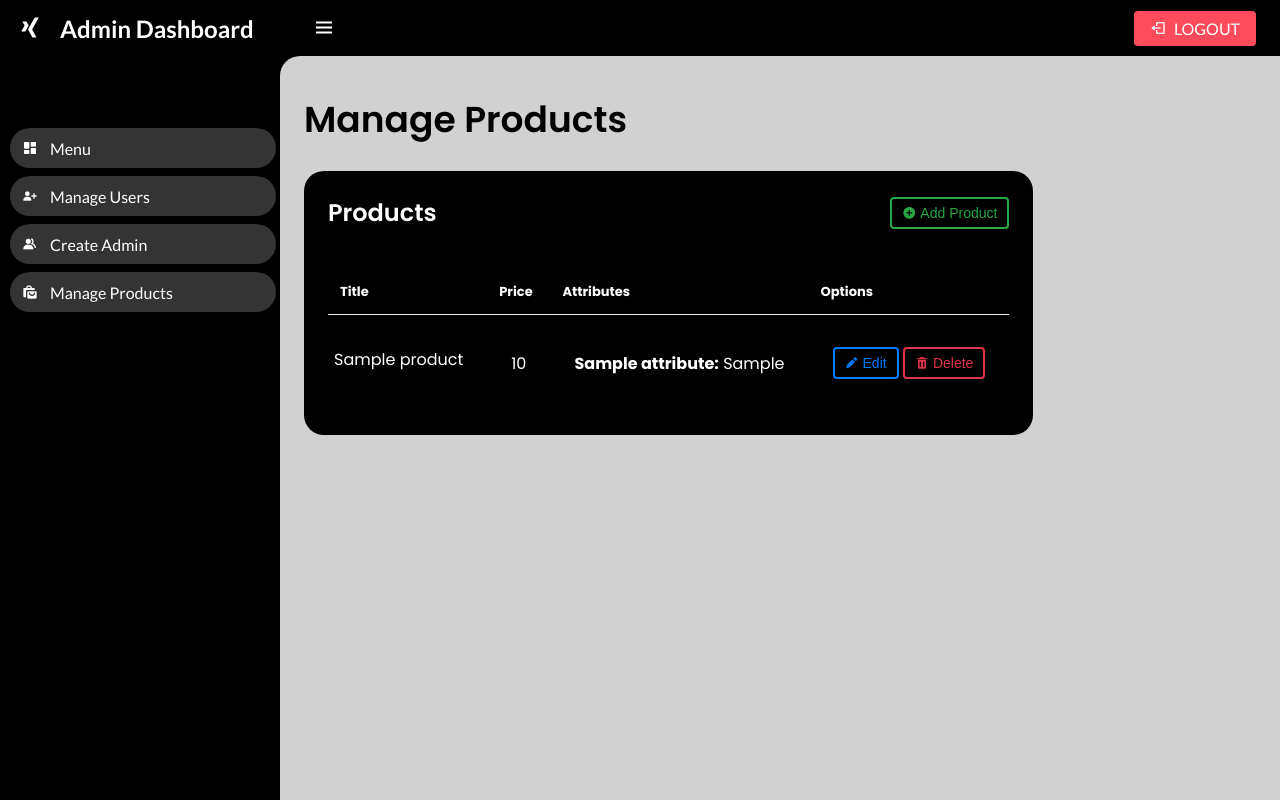
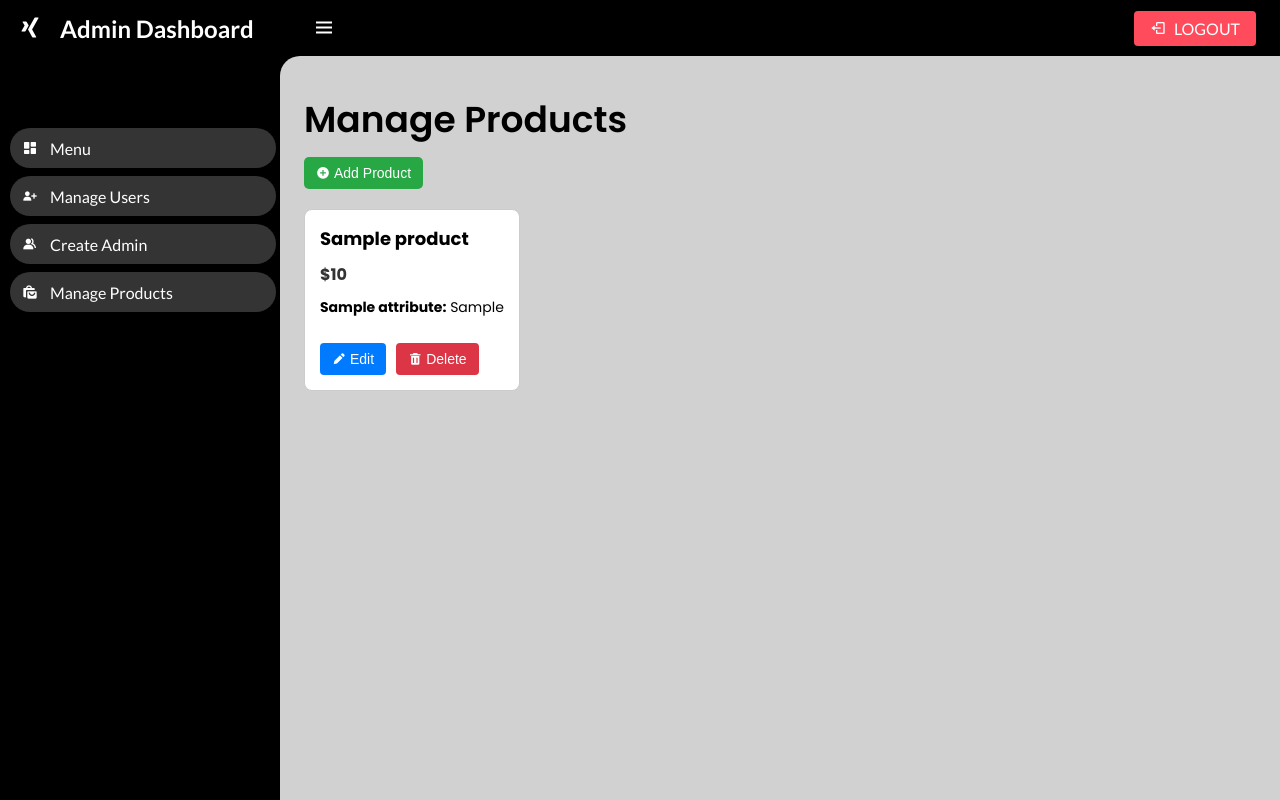
Before and after one commit to Ou4y/Software_frontend, a PHP site: page /Views/public/ManageProducts.php in a window 1280 px wide. Run offline with PHP 8.4, Linux system fonts and the light colour scheme; tables that the repository leaves empty or names only in its code hold one stand-in row (values such as "Sample post").

Commit message:
manage product view styling

```diff
--- /dev/null
+++ b/Views/Assets/css/manageProducts.css
@@ -0,0 +1,90 @@
+.products-container {
+    display: flex;
+    flex-wrap: wrap;
+    gap: 20px;
+    margin-top: 20px;
+  }
+
+  .product-card {
+    border: 1px solid #ccc;
+    border-radius: 8px;
+    padding: 15px;
+    margin-bottom: 15px;
+    display: flex;
+    flex-direction: column;
+    background-color: #ffffff;
+    color: #000;
+  }
+
+  .product-card h4 {
+    margin: 0 0 10px;
+    font-size: 18px;
+  }
+
+  .product-card .price {
+    font-size: 16px;
+    font-weight: bold;
+    color: #333;
+    margin-bottom: 10px;
+  }
+
+  .product-card .attributes ul {
+    list-style: none;
+    padding: 0;
+    margin: 0;
+  }
+
+  .product-card .attributes li {
+    font-size: 14px;
+    margin-bottom: 5px;
+  }
+
+  .product-card .product-images {
+    display: flex;
+    gap: 10px;
+    margin-top: 10px;
+  }
+
+  .product-card .product-image {
+    width: 80px;
+    height: 80px;
+    object-fit: cover;
+    border: 1px solid #ccc;
+    border-radius: 5px;
+    transition: transform 0.3s ease;
+  }
+
+  .product-card .product-image:hover {
+    transform: scale(1.1);
+  }
+
+  .product-card .options {
+    margin-top: 10px;
+    display: flex;
+    gap: 10px;
+  }
+
+  .product-card .options button {
+    padding: 8px 12px;
+    border: none;
+    border-radius: 4px;
+    cursor: pointer;
+    color: #fff;
+  }
+
+  .edit-btn {
+    background-color: #007bff;
+  }
+
+  .delete-btn {
+    background-color: #dc3545;
+  }
+
+  .add-btn {
+    background-color: #28a745;
+    padding: 8px 12px;
+    border-radius: 5px;
+    cursor: pointer;
+    color: #fff;
+    border: none;
+  }
--- a/Views/public/ManageProducts.php
+++ b/Views/public/ManageProducts.php
@@ -12,6 +12,7 @@ $products = $controller->getAllProducts();
   <link rel="stylesheet" href="../Assets/css/adminstyle.css">
   <link href='https://unpkg.com/boxicons@2.1.4/css/boxicons.min.css' rel='stylesheet'>
   <link rel="stylesheet" href="../Assets/css/navbar.css">
+  <link rel="stylesheet" href="../Assets/css/manageProducts.css">
   <title>Manage Products</title>
 </head>
 <body>
@@ -30,66 +31,55 @@ $products = $controller->getAllProducts();
   <section id="content">
     <nav>
       <i class='bx bx-menu menu-icon'></i>
-      <a  href='logout.php' class="logout-btn"><i class='bx bx-log-out'></i>Logout</a>
+      <a href='logout.php' class="logout-btn"><i class='bx bx-log-out'></i>Logout</a>
     </nav>
     <main>
       <div class="head-title">
         <div class="left">
           <h1>Manage Products</h1>
-          <div class="table-data">
-            <div class="order">
-              <div class="head">
-                <h3>Products</h3>
+          <div>
             <button class="add-btn" onclick="window.location.href='addproduct.php'">
               <i class='bx bxs-plus-circle'></i> Add Product
             </button>
           </div>
-              <table>
-                <thead>
-                  <tr>
-                    <th>Title</th>
-                    <th>Price</th>
-                    <th>Attributes</th>
-                    <th>Options</th>
-                  </tr>
-                </thead>
-                <tbody id="orderList">
+          <div class="products-container">
             <?php if (!empty($products)): ?>
               <?php foreach ($products as $product): ?>
-                      <tr data-id="<?= htmlspecialchars($product['id']) ?>">
-                        <td><?= htmlspecialchars($product['title']) ?></td>
-                        <td><?= htmlspecialchars($product['price']) ?></td>
-                        <td>
+                <div class="product-card">
+                  <h4><?= htmlspecialchars($product['title']) ?></h4>
+                  <div class="price">$<?= htmlspecialchars($product['price']) ?></div>
+                  <div class="attributes">
                     <ul>
                       <?php foreach ($product['attributes'] as $name => $value): ?>
                         <li><strong><?= htmlspecialchars($name) ?>:</strong> <?= htmlspecialchars($value) ?></li>
                       <?php endforeach; ?>
                     </ul>
-                        </td>
-                        <td>
+                  </div>
+                  <div class="product-images">
+                    <?php if (!empty($product['images'])): ?>
+                      <?php foreach ($product['images'] as $image): ?>
+                        <img src="<?= htmlspecialchars($image) ?>" alt="<?= htmlspecialchars($product['title']) ?>" class="product-image">
+                      <?php endforeach; ?>
+                    <?php endif; ?>
+                  </div>
+                  <div class="options">
                     <button class="edit-btn" onclick="window.location.href='editProduct.php?id=<?= $product['id'] ?>'">
                       <i class='bx bxs-pencil'></i> Edit
                     </button>
                     <button class="delete-btn" onclick="confirmDelete(<?= $product['id'] ?>)">
                       <i class='bx bxs-trash'></i> Delete
                     </button>
-                        </td>
-                      </tr>
+                  </div>
+                </div>
               <?php endforeach; ?>
             <?php else: ?>
-                    <tr>
-                      <td colspan="4">No products found.</td>
-                    </tr>
+              <p>No products found.</p>
             <?php endif; ?>
-                </tbody>
-              </table>
-            </div>
           </div>
         </div>
       </div>
     </main>
   </section>
-  <script src="../Assets/js/admin.js"></script>
   <script>
     function confirmDelete(productId) {
       if (!productId) {
@@ -109,8 +99,7 @@ $products = $controller->getAllProducts();
         .then(data => {
           if (data.success) {
             alert("Product deleted successfully.");
-            const row = document.querySelector(`tr[data-id='${productId}']`);
-            if (row) row.remove();
+            location.reload();
           } else {
             alert(data.message || "Failed to delete product.");
           }
--- a/Views/public/addproduct.php
+++ b/Views/public/addproduct.php
@@ -8,8 +8,6 @@ if ($_SERVER['REQUEST_METHOD'] === 'POST' && isset($_POST['form_type']) && $_POS
     $description = $_POST['description'];
     $color = $_POST['color'];
     $size_s = intval($_POST['size_s']);
-    $size_m = intval($_POST['size_m']);
-    $size_l = intval($_POST['size_l']);
     $price = floatval($_POST['price']);
     $category = $_POST['category'];
     $gender = $_POST['gender'];
```
Also changed, not shown: Assets/uploads/mohamed 2.jpg (added), Assets/uploads/mohamed.jpg (added). Lines whose indentation alone changed are shown as unchanged.
